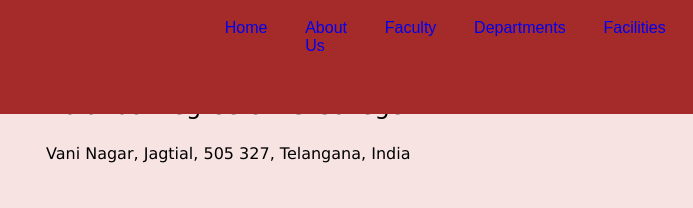
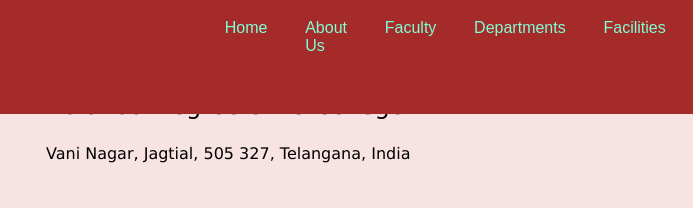
Before and after one commit to saicharan-5/College-Website, a plain HTML site: page index.html in a window 1280 px wide. Shown: the top 208 px of the page, 587-1280 px from the left. Drawn offline with Linux system fonts and the light colour scheme.

Commit message:
Update style.css

```diff
--- a/style.css
+++ b/style.css
@@ -35,6 +35,12 @@ justify-content: space-between;
 }
 .navbar-left{
     padding-left: 75px;
+}
+a{
+    color: aquamarine;
+}
+.a-element:hover{
+    color: rgb(93, 103, 238);
 }
 .navbar-right{
     display: flex;
@@ -109,13 +115,6 @@ justify-content: space-between;
 .a-element{
     padding: 0.5cm;
     text-decoration: none;
-}
-.a-element:hover{
-    color: rgb(93, 103, 238);
-}
-
-a:visited{
-    color: white;
 }
 .mark{
     padding-top: 5px;
```
